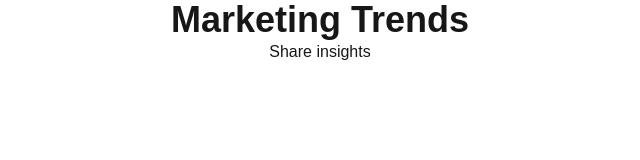
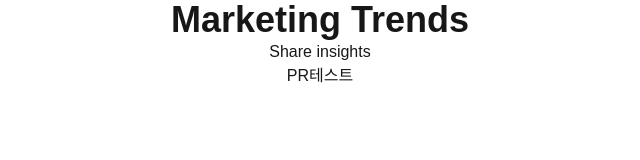
Before and after one commit to junsutaro/taro-camp, a Next.js app: page /marketing in a window 1280 px wide. Shown: the top 160 px of the page, without its empty margins (320-960 px from the left). Built offline with nearby package versions, Linux system fonts and the light colour scheme.

Commit message:
pr체크1

```diff
--- a/src/app/marketing/page.tsx
+++ b/src/app/marketing/page.tsx
@@ -3,6 +3,7 @@ export default function Marketing() {
     <div className="text-center">
       <h1 className="text-4xl font-bold"> Marketing Trends </h1>
       <p>Share insights</p>
+      <p>PR테스트</p>
     </div>
   );
 }
```
